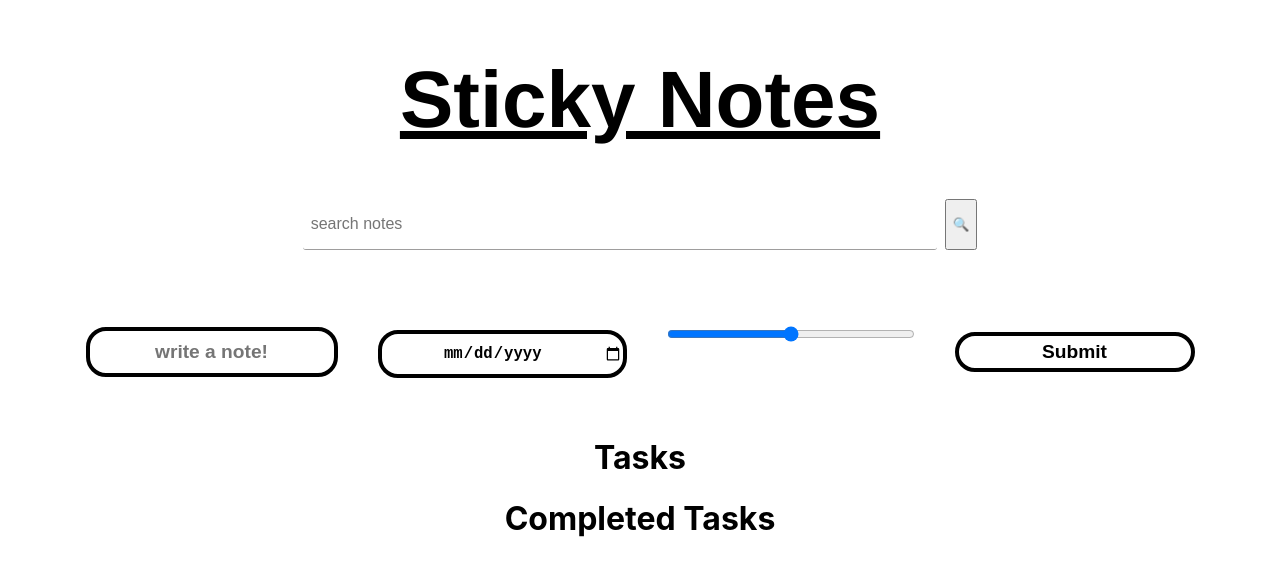
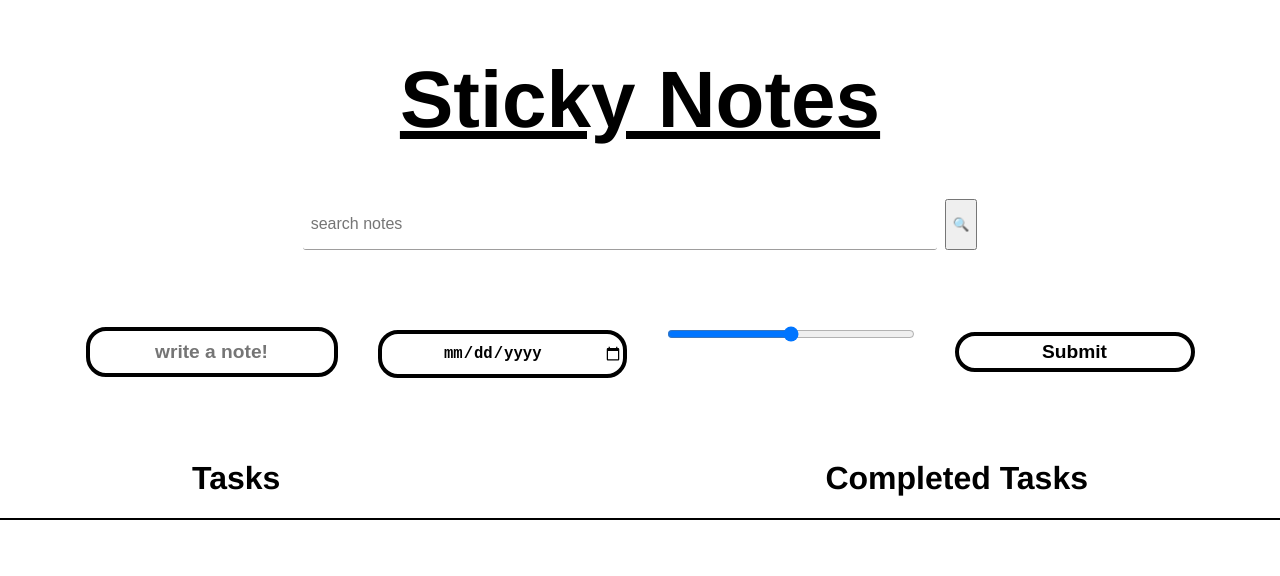
Before and after one commit to arewinkl/Notes-app, a React (Create React App) app: page / in a window 1280 px wide. Shown: the top 576 px of the page. Built offline with nearby package versions, Linux system fonts and the light colour scheme.

Commit message:
saturday

```diff
--- a/src/Components/NotesContainer.js
+++ b/src/Components/NotesContainer.js
@@ -6,8 +6,8 @@ export default function NotesContainer({
   completedNote,
 }) {
   return (
-    <div>
-      <div>
+    <div className="task-container">
+      <div className="task-titles">
         <h1>Tasks</h1>
         <h1>Completed Tasks</h1>
       </div>
```
